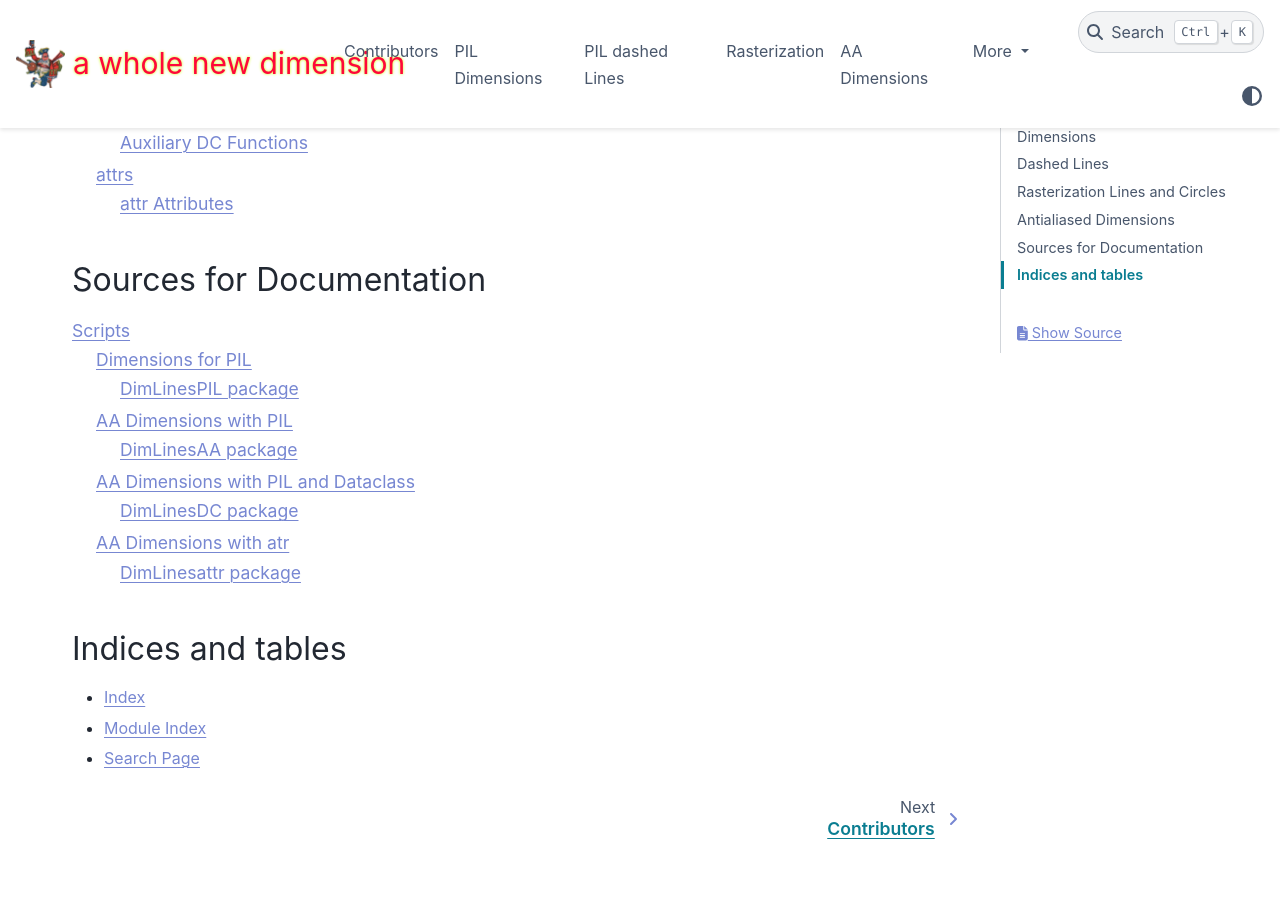
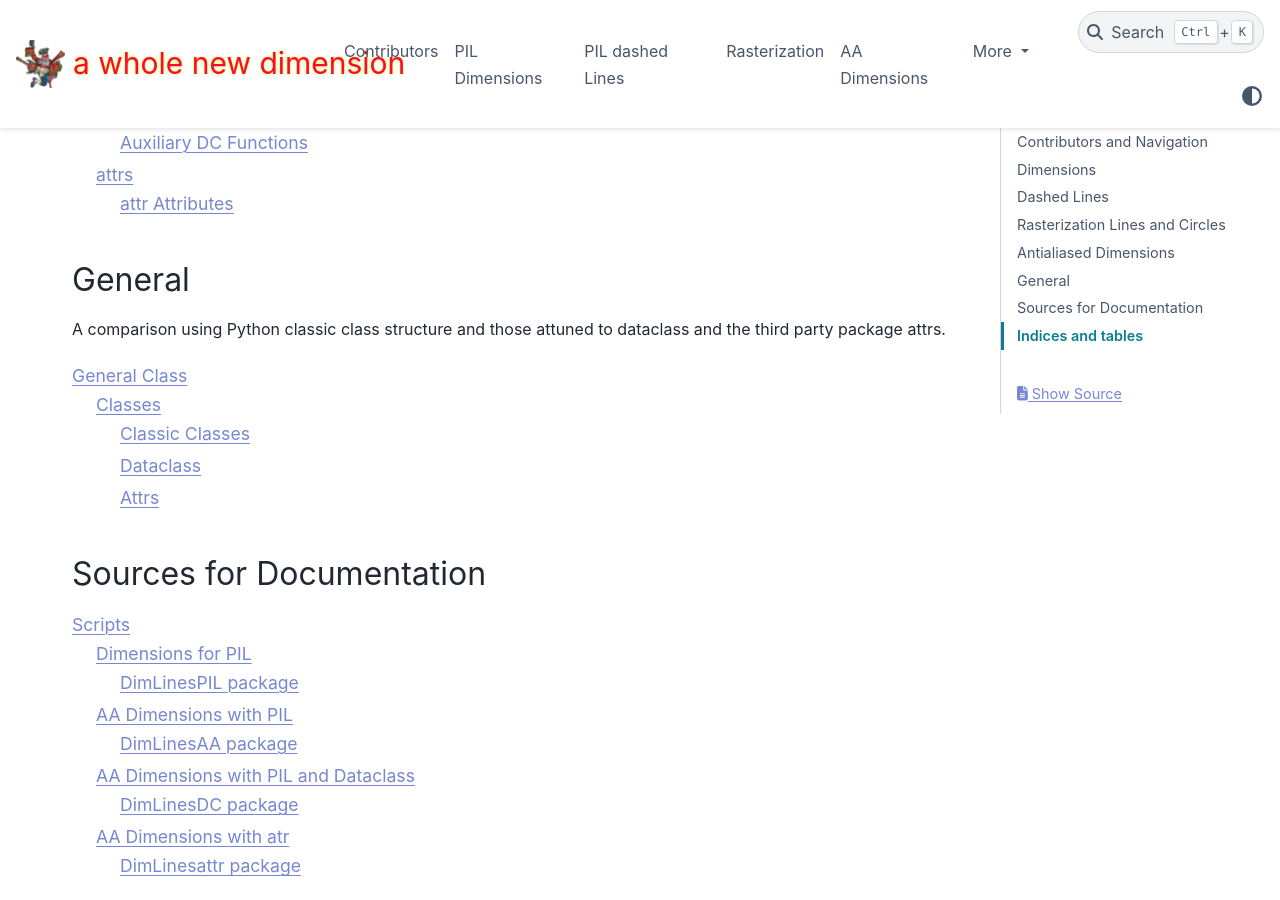
Before and after one commit to Edgar-Donk/PIL-dimensions, a Sphinx documentation site: the page built from docs/index.rst, in a window 1280 px wide and 900 px high, scrolled down 5390 px. Built offline with Sphinx 7.4.7 and the PyData theme 0.15.4, drawn with Linux system fonts in a browser that asks for light colours; before the commit the page ends 6257 px from its top, so only the background shows below that.

Commit message:
Add files via upload

```diff
--- a/docs/conf.py
+++ b/docs/conf.py
@@ -31,10 +31,10 @@ extensions = [#'matplotlib.sphinxext.only_directives',
     "sphinx.ext.autosummary",
     # "numpydoc",
     'sphinx.ext.mathjax',
+    'sphinx_copybutton',
     'sphinx.ext.autosectionlabel',
     'sphinx.ext.todo',
     #'sphinx_toolbox.confval',
-    'sphinx_copybutton'
 ]
 
 napoleon_google_docstring = False
--- a/docs/index.rst
+++ b/docs/index.rst
@@ -87,6 +87,17 @@ To save repetitious attribute options use a dataclass.
 
    aadims/index_aadims
 
+General
+=======
+
+A comparison using Python classic class structure and those attuned to
+dataclass and the third party package attrs.
+
+.. toctree::
+    :maxdepth: 3
+
+    gen/index_gen
+
 Sources for Documentation
 =========================
 
--- a/docs/requirements.txt
+++ b/docs/requirements.txt
@@ -2,5 +2,7 @@ sphinx
 numpydoc
 Pillow
 numpy
+sphinx-copybutton
 pydata_sphinx_theme
-sphinx-copybutton
+attrs
+dataclasses
```
